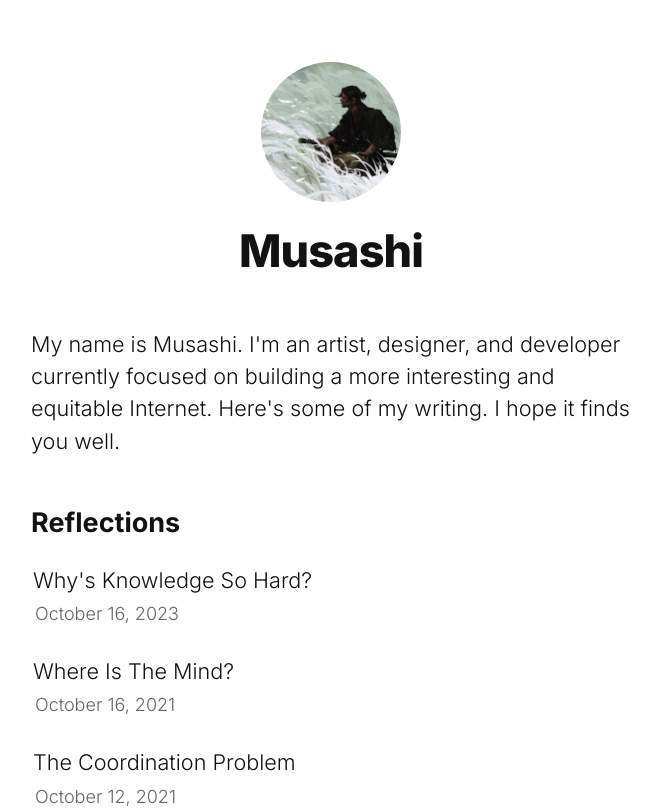
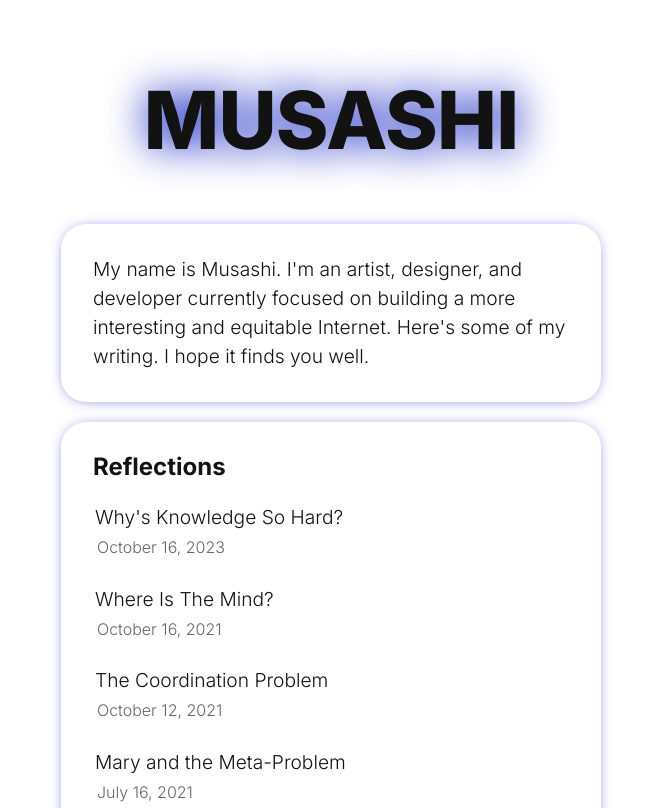
Before and after one commit to nathanmcniece1/musashi-blog, a Next.js app: page / in a window 1280 px wide. Shown: the top 808 px of the page, without its empty margins (309-969 px from the left). Built offline with nearby package versions, Linux system fonts and the light colour scheme.

Commit message:
new commit

```diff
--- a/components/Layout.js
+++ b/components/Layout.js
@@ -4,7 +4,7 @@ import styles from './layout.module.css';
 import utilStyles from '../styles/utils.module.css';
 import Link from 'next/link';
 
-const name = 'Musashi';
+const name = 'MUSASHI';
 export const siteTitle = 'Musashi Blog';
 
 export default function Layout({ children, home }) {
@@ -28,29 +28,13 @@ export default function Layout({ children, home }) {
       <header className={styles.header}>
         {home ? (
           <>
-            <Image
-              priority
-              src="/images/musashi.jpg"
-              className={utilStyles.borderCircle}
-              height={144}
-              width={144}
-              alt=""
-            />
             <h1 className={utilStyles.heading2Xl}>{name}</h1>
           </>
         ) : (
           <>
             <Link href="/">
-              <Image
-                priority
-                src="/images/musashi.jpg"
-                className={utilStyles.borderCircle}
-                height={108}
-                width={108}
-                alt=""
-              />
             </Link>
-            <h2 className={utilStyles.headingLg}>
+            <h2 className={utilStyles.heading2Xl}>
               <Link href="/" className={utilStyles.colorInherit}>
                 {name}
               </Link>
--- a/pages/index.js
+++ b/pages/index.js
@@ -30,10 +30,10 @@ export default function Home({ allPostsData }) {
         <link href="https://fonts.googleapis.com/css2?family=Roboto+Mono:ital,wght@0,100;0,200;0,300;0,400;0,500;0,600;0,700;1,100;1,200;1,300;1,400;1,500;1,600;1,700&display=swap" rel="stylesheet"></link>
 
       </Head>
-      <section className={utilStyles.headingMd}>
+      <section className={`${utilStyles.headingMd} ${utilStyles.border}`}>
         <p>My name is Musashi. I'm an artist, designer, and developer currently focused on building a more interesting and equitable Internet. Here's some of my writing. I hope it finds you well.</p>
       </section>
-      <section className={`${utilStyles.headingMd} ${utilStyles.padding1px}`}>
+      <section className={`${utilStyles.headingMd} ${utilStyles.padding1px} ${utilStyles.border}`}>
         <h2 className={utilStyles.headingLg}>Reflections</h2>
         <ul className={utilStyles.list}>
           {allPostsData.map(({ id, date, title }) => (
--- a/pages/posts/[id].js
+++ b/pages/posts/[id].js
@@ -29,7 +29,7 @@ export default function Post({ postData }) {
          <Head>
         <title>{postData.title}</title>
       </Head>
-      <article>
+      <article  className={utilStyles.border}>
         <h1 className={utilStyles.headingXl}>{postData.title}</h1>
         <h2 className={utilStyles.headingSm}>{postData.subtitle}</h2>
         <div className={utilStyles.lightText}>
--- a/styles/Home.module.css
+++ b/styles/Home.module.css
@@ -45,7 +45,7 @@
   justify-content: center;
   flex-wrap: wrap;
 
-  max-width: 800px;
+  max-width: 1000px;
   margin-top: 3rem;
 }
 
--- a/styles/global.css
+++ b/styles/global.css
@@ -3,7 +3,7 @@ body {
   padding: 0;
   margin: 0;
   line-height: 1.6;
-  font-size: 18px;
+  font-size: 16px;
   font-weight: 300;
   color: #121212;
   font-family:'Inter', sans-serif;
--- a/styles/utils.module.css
+++ b/styles/utils.module.css
@@ -1,10 +1,12 @@
 .heading2Xl {
-    font-size: 2.5rem;
+    font-size: 5rem;
     line-height: 1.2;
+    text-shadow: #0013BF 1px 0 40px;
     font-weight: 800;
     letter-spacing: -0.05rem;
     margin: 1rem 0;
     font-family:'Inter', sans-serif;
+    margin-bottom: 50px;
   }
 
   .headingXl {
@@ -62,3 +64,11 @@
   .lightText {
     color: #666;
   }
+
+  .border {
+    box-shadow: 0 1px 15px -6px rgb(39, 44, 200);
+    border-radius: 25px;
+    padding: 10px;
+    padding-left: 30px;
+    margin-bottom: 20px;
+  }
```
